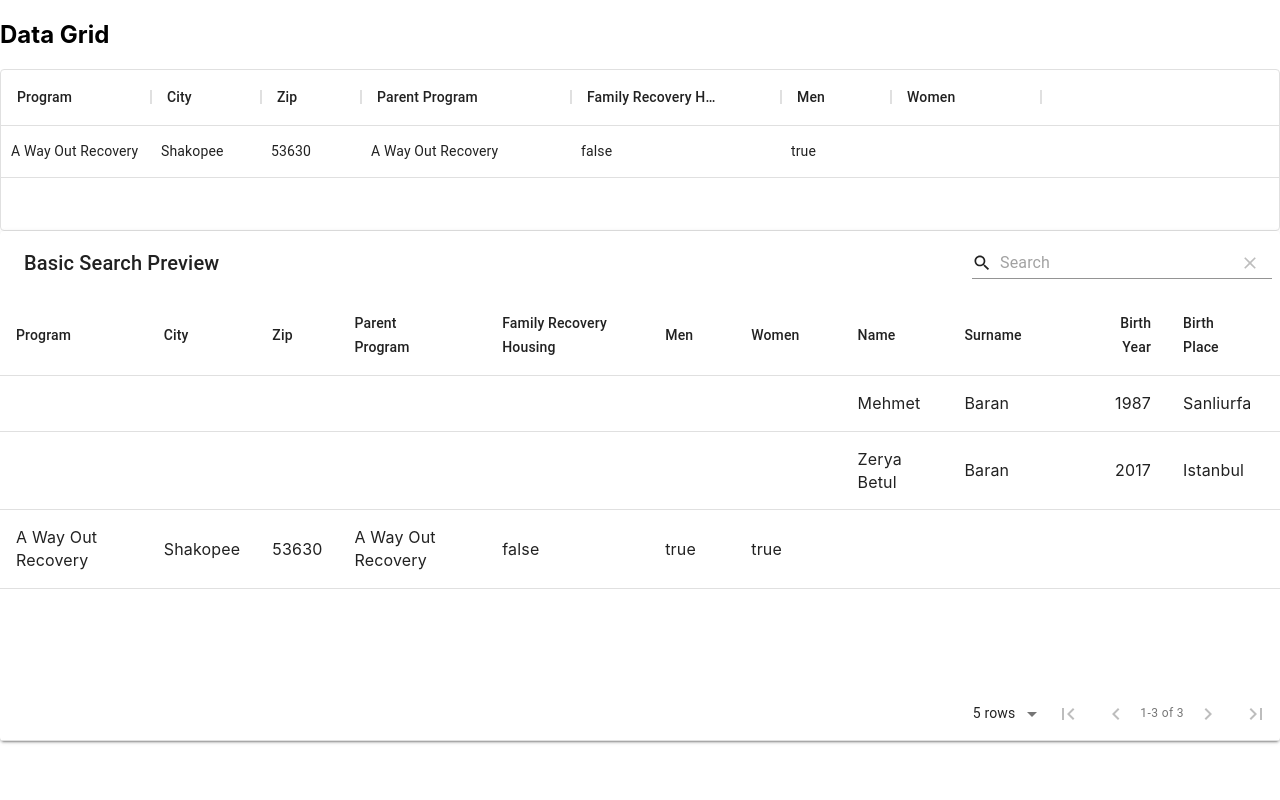
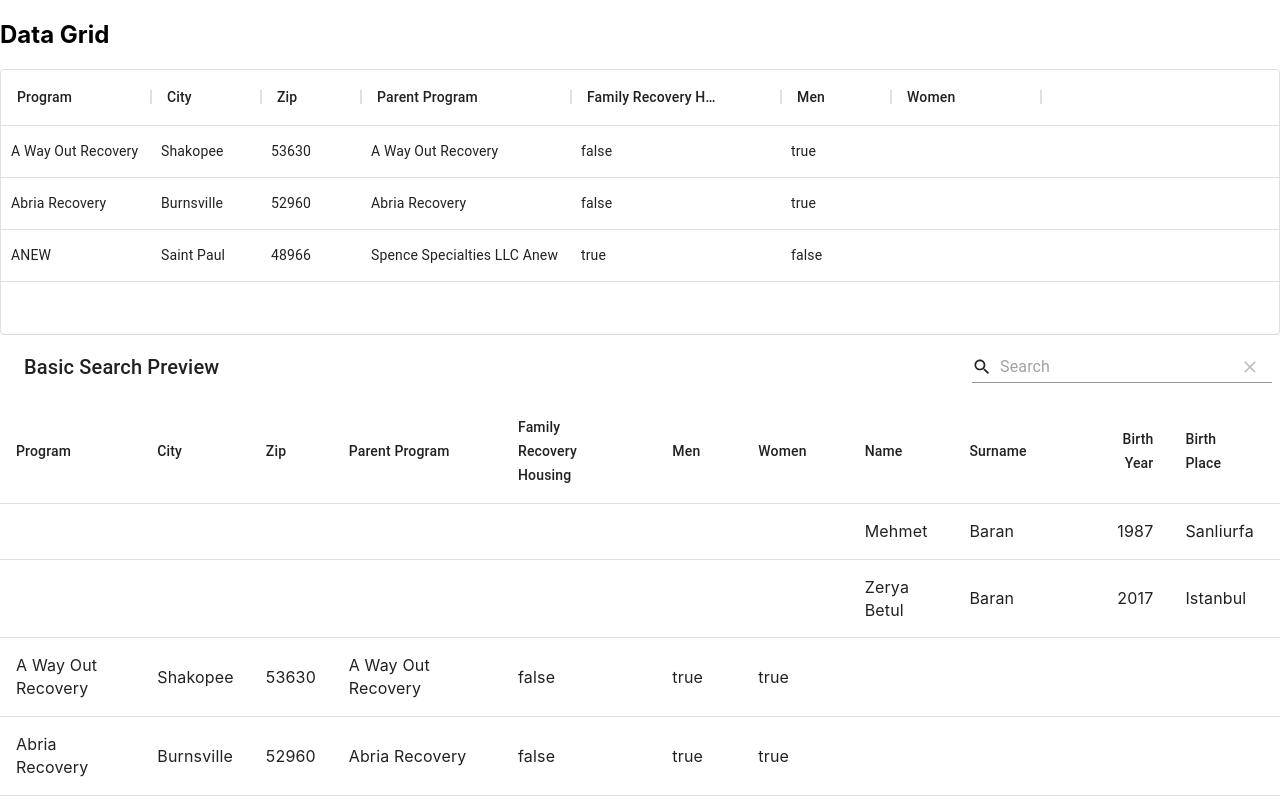
Before and after one commit to dillonbaxendell/search-spike, a React (Create React App) app: page / in a window 1280 px wide. Shown: the top 800 px of the page. Built offline with nearby package versions, Linux system fonts and the light colour scheme.

Commit message:
more data

```diff
--- a/src/components/DataGrid/DataGrid.jsx
+++ b/src/components/DataGrid/DataGrid.jsx
@@ -15,8 +15,9 @@ function DataGridExample() {
     ]
 
     const rows = [
-        { id: 1, program: 'A Way Out Recovery', city: 'Shakopee', zip: 55379 - 1749, parentProgram: 'A Way Out Recovery', familyRecoveryHousing: false, men: true, women: true}
-
+        { id: 1, program: 'A Way Out Recovery', city: 'Shakopee', zip: 55379 - 1749, parentProgram: 'A Way Out Recovery', familyRecoveryHousing: false, men: true, women: true},
+        { id: 2, program: 'Abria Recovery', city: 'Burnsville', zip: 55337-2377, parentProgram: 'Abria Recovery', familyRecoveryHousing: false, men: true, women: true},
+        { id: 3, program: 'ANEW', city: 'Saint Paul', zip: 55106-6140, parentProgram: 'Spence Specialties LLC Anew', familyRecoveryHousing: true, men: false, women: true},
     ]
 
 
--- a/src/components/MaterialTableExample/MaterialTableExample.jsx
+++ b/src/components/MaterialTableExample/MaterialTableExample.jsx
@@ -64,7 +64,9 @@ function MaterialTableExample() {
   const data = [
     { name: 'Mehmet', surname: 'Baran', birthYear: 1987, birthCity: 63 },
     { name: 'Zerya Betul', surname: 'Baran', birthYear: 2017, birthCity: 34 },
-    { program: 'A Way Out Recovery', city: 'Shakopee', zip: 55379 - 1749, parentProgram: 'A Way Out Recovery', familyRecoveryHousing: false, men: true, women: true}
+    { program: 'A Way Out Recovery', city: 'Shakopee', zip: 55379 - 1749, parentProgram: 'A Way Out Recovery', familyRecoveryHousing: false, men: true, women: true},
+    { id: 2, program: 'Abria Recovery', city: 'Burnsville', zip: 55337-2377, parentProgram: 'Abria Recovery', familyRecoveryHousing: false, men: true, women: true},
+        { id: 3, program: 'ANEW', city: 'Saint Paul', zip: 55106-6140, parentProgram: 'Spence Specialties LLC Anew', familyRecoveryHousing: true, men: false, women: true},
   ];
 
   return (
```
